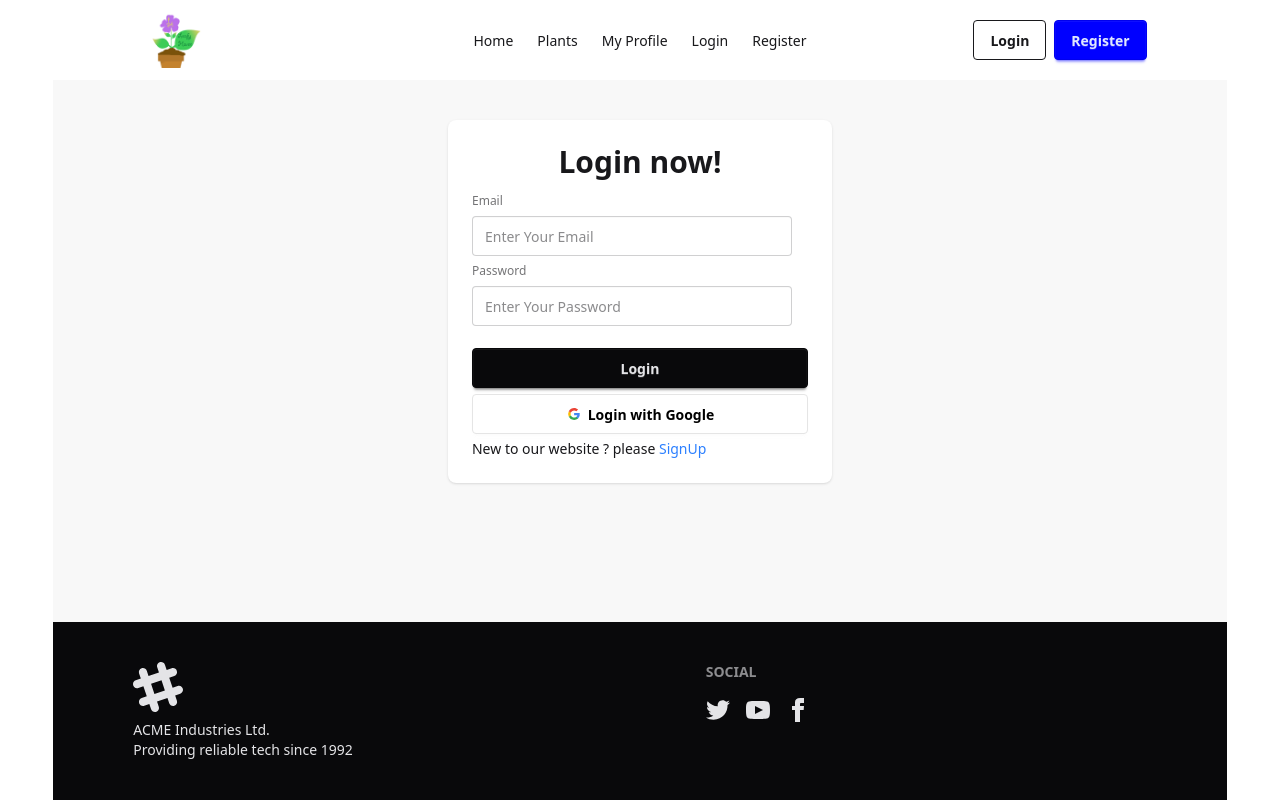
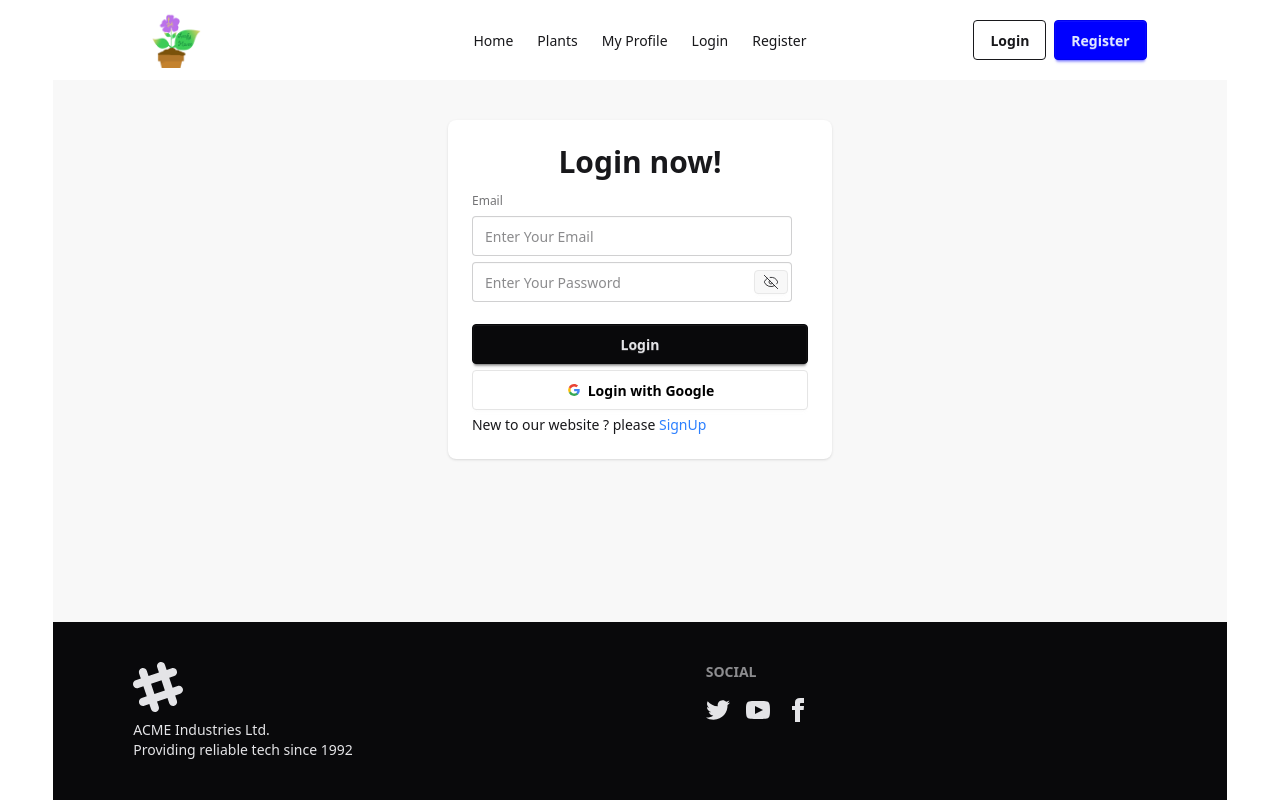
Before and after one commit to hasib-dev7/LeafyHaven, a React (Vite) app: page /login in a window 1280 px wide. Built offline with nearby package versions, Linux system fonts and the light colour scheme; no server answers.

Commit message:
password toggle system add

```diff
--- a/src/AuthenticationPages/Login/Login.jsx
+++ b/src/AuthenticationPages/Login/Login.jsx
@@ -1,11 +1,14 @@
-import { use } from "react";
+import { use, useState } from "react";
 import { Link, useLocation, useNavigate } from "react-router";
 import { AuthContext } from "../../Context/AuthProvider/AuthContext";
 import { toast } from "react-toastify";
+import { Eye, EyeOff } from "lucide-react";
 const Login = () => {
+  const [toggle, setToggle] = useState(false);
   const loaction = useLocation();
   const navigate = useNavigate();
-  console.log(loaction);
+  // console.log(loaction);
+
   const { signInUser, setUser, googleSignIn } = use(AuthContext);
   const handleLogin = async (e) => {
     e.preventDefault();
@@ -42,6 +45,11 @@ const Login = () => {
       navigate(loaction.state || "/");
     });
   };
+  // toggle password
+  const hangleToggle = (e) => {
+    e.preventDefault();
+    setToggle(!toggle);
+  };
   return (
     <>
       <div className="hero py-10">
@@ -62,14 +70,22 @@ const Login = () => {
                 />
 
                 {/* password */}
-                <label className="label">Password</label>
+                <div className=" relative">
                   <input
-                  type="password"
+                    type={toggle ? "text" : "password"}
                     name="password"
                     className="input"
                     placeholder="Enter Your Password"
                     required
                   />
+                  <button
+                    onClick={hangleToggle}
+                    className=" absolute btn btn-xs top-2 right-5"
+                  >
+                    {toggle ? <Eye size={16} strokeWidth={1.25}/> : <EyeOff size={16} strokeWidth={1.25} />}
+
+                  </button>
+                </div>
 
                 <button className="btn btn-neutral mt-4">Login</button>
                 {/* Google */}
--- a/src/AuthenticationPages/Register/Register.jsx
+++ b/src/AuthenticationPages/Register/Register.jsx
@@ -1,9 +1,11 @@
-import { use } from "react";
+import { use, useState } from "react";
 import { Link, useNavigate } from "react-router";
 import { AuthContext } from "../../Context/AuthProvider/AuthContext";
 import { toast } from "react-toastify";
+import { Eye, EyeOff } from "lucide-react";
 
 const Register = () => {
+  const [toggle, setToggle] = useState(false);
   const { createUser, setUser, updateUserProfile, googleSignIn } =
     use(AuthContext);
   const navigate = useNavigate();
@@ -79,6 +81,11 @@ const Register = () => {
       navigate("/");
     });
   };
+  // toggle password
+  const hangleToggle = (e) => {
+    e.preventDefault();
+    setToggle(!toggle);
+  };
   return (
     <>
       <div className="hero py-10">
@@ -115,13 +122,22 @@ const Register = () => {
                 />
                 {/* password */}
                 <label className="label">Password</label>
+                <div className=" relative">
                   <input
-                  type="password"
+                    type={toggle ? "text" : "password"}
                     name="password"
                     className="input"
                     placeholder="Enter Your Password"
                     required
                   />
+                  <button
+                    onClick={hangleToggle}
+                    className=" absolute btn btn-xs top-2 right-5"
+                  >
+                    {toggle ? <Eye size={16} strokeWidth={1.25}/> : <EyeOff size={16} strokeWidth={1.25} />}
+
+                  </button>
+                </div>
 
                 <button className="btn btn-neutral mt-4">Register</button>
                 {/* Google */}
```
Lines whose indentation alone changed are shown as unchanged.
